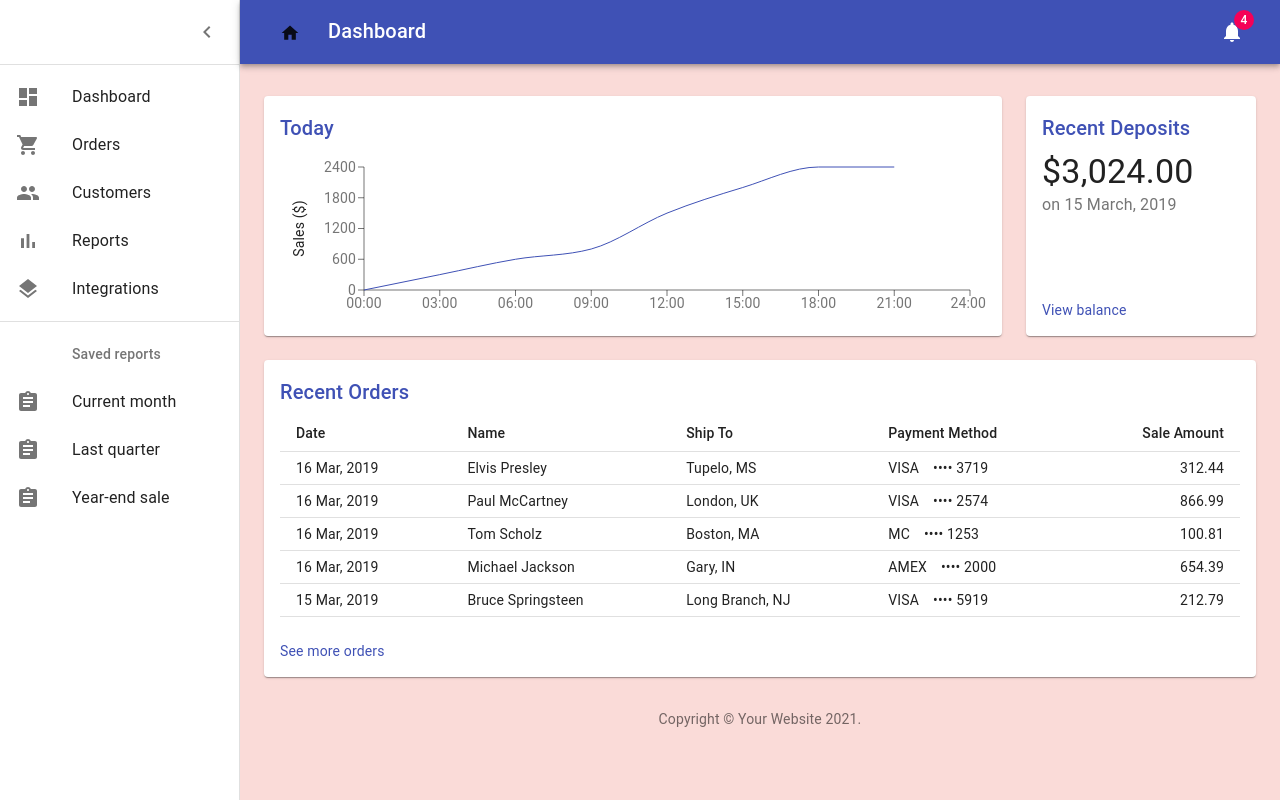
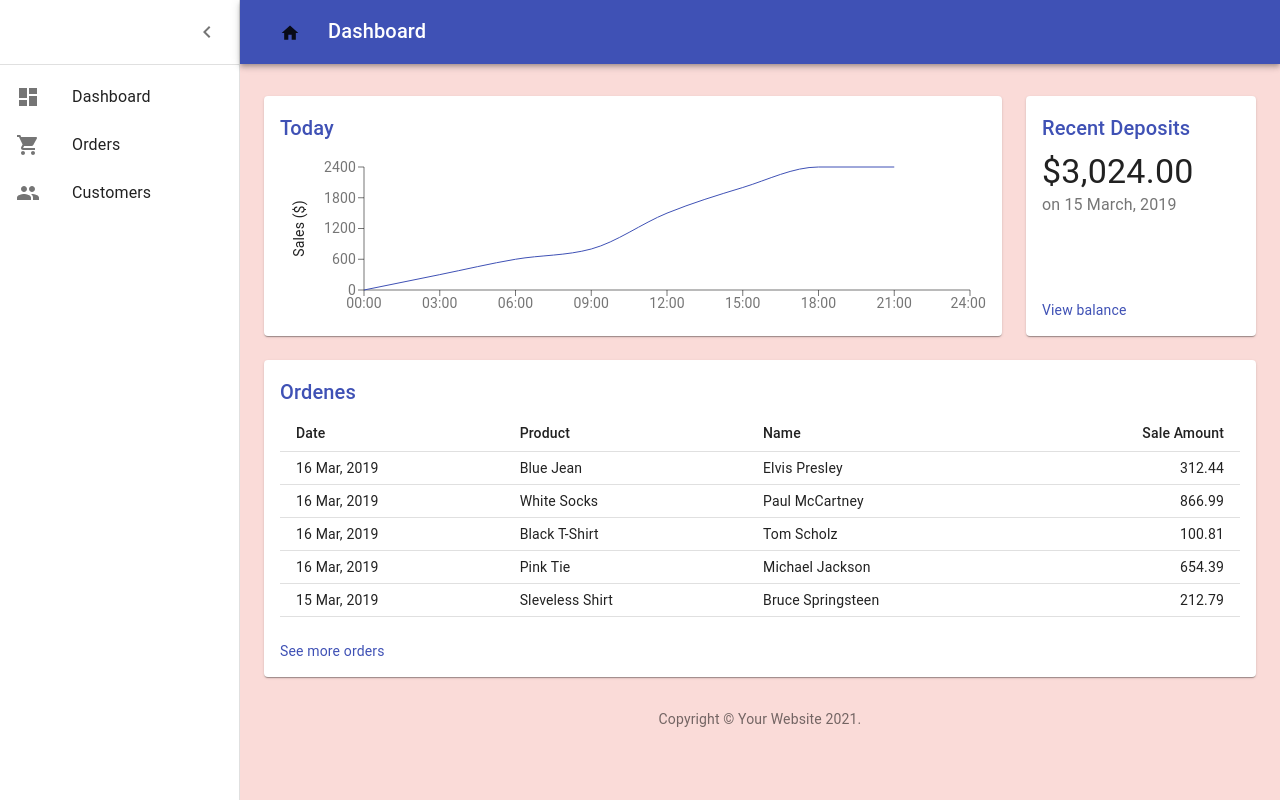
Before and after one commit to taosoft/ecommerce-child-clothes, a React (Create React App) app: page /dashboard in a window 1280 px wide. Built offline with nearby package versions, Linux system fonts and the light colour scheme; what react-swipeable-views-utils would draw is missing.

Commit message:
Borrado de botones sobrantes

```diff
--- a/src/Components/Dashboard/Dashboard.js
+++ b/src/Components/Dashboard/Dashboard.js
@@ -18,7 +18,7 @@ import { Link } from 'react-router-dom'
 import MenuIcon from '@material-ui/icons/Menu';
 import ChevronLeftIcon from '@material-ui/icons/ChevronLeft';
 import NotificationsIcon from '@material-ui/icons/Notifications';
-import { mainListItems, secondaryListItems } from './listItems';
+import { mainListItems } from './listItems';
 import Chart from './Chart';
 import Deposits from './Deposits';
 import Orders from './Orders';
@@ -145,11 +145,6 @@ export default function Dashboard() {
             </Link>
             Dashboard
           </Typography>
-          <IconButton color="inherit">
-            <Badge badgeContent={4} color="secondary">
-              <NotificationsIcon />
-            </Badge>
-          </IconButton>
         </Toolbar>
       </AppBar>
       <Drawer
@@ -166,8 +161,6 @@ export default function Dashboard() {
         </div>
         <Divider />
         <List>{mainListItems}</List>
-        <Divider />
-        <List>{secondaryListItems}</List>
       </Drawer>
       <main className={classes.content}>
         <div className={classes.appBarSpacer} />
--- a/src/Components/Dashboard/Orders.js
+++ b/src/Components/Dashboard/Orders.js
@@ -9,16 +9,16 @@ import TableRow from '@material-ui/core/TableRow';
 import Title from './Title';
 
 // Generate Order Data
-function createData(id, date, name, shipTo, paymentMethod, amount) {
-  return { id, date, name, shipTo, paymentMethod, amount };
+function createData(id, date, product, name, amount) {
+  return { id, date, product, name, amount };
 }
 
 const rows = [
-  createData(0, '16 Mar, 2019', 'Elvis Presley', 'Tupelo, MS', 'VISA ⠀•••• 3719', 312.44),
-  createData(1, '16 Mar, 2019', 'Paul McCartney', 'London, UK', 'VISA ⠀•••• 2574', 866.99),
-  createData(2, '16 Mar, 2019', 'Tom Scholz', 'Boston, MA', 'MC ⠀•••• 1253', 100.81),
-  createData(3, '16 Mar, 2019', 'Michael Jackson', 'Gary, IN', 'AMEX ⠀•••• 2000', 654.39),
-  createData(4, '15 Mar, 2019', 'Bruce Springsteen', 'Long Branch, NJ', 'VISA ⠀•••• 5919', 212.79),
+  createData(0, '16 Mar, 2019', 'Blue Jean', 'Elvis Presley', 312.44),
+  createData(1, '16 Mar, 2019', 'White Socks', 'Paul McCartney', 866.99),
+  createData(2, '16 Mar, 2019', 'Black T-Shirt', 'Tom Scholz', 100.81),
+  createData(3, '16 Mar, 2019', 'Pink Tie', 'Michael Jackson', 654.39),
+  createData(4, '15 Mar, 2019', 'Sleveless Shirt', 'Bruce Springsteen', 212.79),
 ];
 
 function preventDefault(event) {
@@ -35,14 +35,13 @@ export default function Orders() {
   const classes = useStyles();
   return (
     <React.Fragment>
-      <Title>Recent Orders</Title>
+      <Title>Ordenes</Title>
       <Table size="small">
         <TableHead>
           <TableRow>
             <TableCell>Date</TableCell>
+            <TableCell>Product</TableCell>
             <TableCell>Name</TableCell>
-            <TableCell>Ship To</TableCell>
-            <TableCell>Payment Method</TableCell>
             <TableCell align="right">Sale Amount</TableCell>
           </TableRow>
         </TableHead>
@@ -50,9 +49,8 @@ export default function Orders() {
           {rows.map((row) => (
             <TableRow key={row.id}>
               <TableCell>{row.date}</TableCell>
+              <TableCell>{row.product}</TableCell>
               <TableCell>{row.name}</TableCell>
-              <TableCell>{row.shipTo}</TableCell>
-              <TableCell>{row.paymentMethod}</TableCell>
               <TableCell align="right">{row.amount}</TableCell>
             </TableRow>
           ))}
--- a/src/Components/Dashboard/listItems.js
+++ b/src/Components/Dashboard/listItems.js
@@ -1,14 +1,9 @@
-import React from 'react';
 import ListItem from '@material-ui/core/ListItem';
 import ListItemIcon from '@material-ui/core/ListItemIcon';
 import ListItemText from '@material-ui/core/ListItemText';
-import ListSubheader from '@material-ui/core/ListSubheader';
 import DashboardIcon from '@material-ui/icons/Dashboard';
 import ShoppingCartIcon from '@material-ui/icons/ShoppingCart';
 import PeopleIcon from '@material-ui/icons/People';
-import BarChartIcon from '@material-ui/icons/BarChart';
-import LayersIcon from '@material-ui/icons/Layers';
-import AssignmentIcon from '@material-ui/icons/Assignment';
 
 export const mainListItems = (
   <div>
@@ -30,41 +25,5 @@ export const mainListItems = (
       </ListItemIcon>
       <ListItemText primary="Customers" />
     </ListItem>
-    <ListItem button>
-      <ListItemIcon>
-        <BarChartIcon />
-      </ListItemIcon>
-      <ListItemText primary="Reports" />
-    </ListItem>
-    <ListItem button>
-      <ListItemIcon>
-        <LayersIcon />
-      </ListItemIcon>
-      <ListItemText primary="Integrations" />
-    </ListItem>
   </div>
 );
-
-export const secondaryListItems = (
-  <div>
-    <ListSubheader inset>Saved reports</ListSubheader>
-    <ListItem button>
-      <ListItemIcon>
-        <AssignmentIcon />
-      </ListItemIcon>
-      <ListItemText primary="Current month" />
-    </ListItem>
-    <ListItem button>
-      <ListItemIcon>
-        <AssignmentIcon />
-      </ListItemIcon>
-      <ListItemText primary="Last quarter" />
-    </ListItem>
-    <ListItem button>
-      <ListItemIcon>
-        <AssignmentIcon />
-      </ListItemIcon>
-      <ListItemText primary="Year-end sale" />
-    </ListItem>
-  </div>
-);
```
